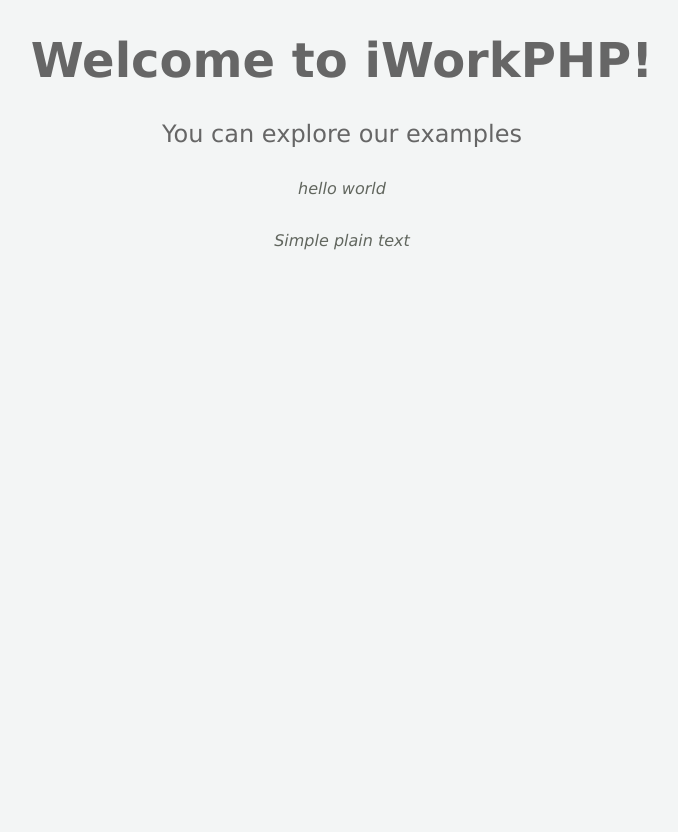
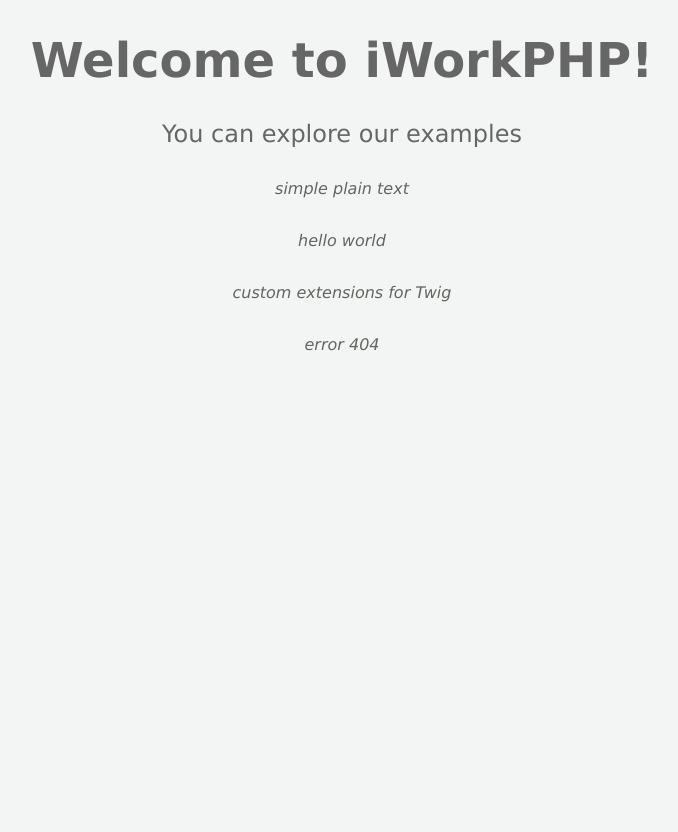
Before and after one commit to EpicCode/iWorkPHP, a PHP site: template app/views/main.html.twig in a window 1280 px wide. Shown: the whole page, without its empty margins (298-976 px from the left). After the commit the page ends 351 px from the top, so only its background shows below. Run offline with PHP 8.4, Linux system fonts and the light colour scheme; the template is opened without the code that fills it, so the values that code supplies are empty; some libraries are stand-ins or nearby versions.

Commit message:
some fixes

```diff
--- a/app/views/main.html.twig
+++ b/app/views/main.html.twig
@@ -1,11 +1,13 @@
-{% extends "default.html.twig" %}
+{% extends "layout.html.twig" %}
 {% set welcome = 'Welcome to iWorkPHP!' %}
 {% set title = welcome %}
 {% block body %}
 
         <h1>{{ welcome }}</h1>
         <p>You can explore our examples</p>
+        <p><a href="http://google.com">simple plain text</a></p>
         <p><a href="http://google.com">hello world</a></p>
-        <p><a href="http://google.com">Simple plain text</a></p>
+        <p><a href="http://google.com">custom extensions for Twig</a></p>
+        <p><a href="http://google.com">error 404</a></p>
 
 {% endblock %}
--- a/framework/config/routing.yml
+++ b/framework/config/routing.yml
@@ -13,3 +13,6 @@ text_page:
 hello_page:
     pattern: "@/hello/(\w+)/@"
     class: { Main:hello }
+twig_page:
+    path: /twig
+    class: { Main:twig }
--- a/www/assets/css/style.css
+++ b/www/assets/css/style.css
@@ -3,10 +3,9 @@
     Author     : EpicJhon
 */
 
-html, body {
+body {
     margin: 0;
     padding: 0;
-    height: 100%;
     background-color: #F3F5F5;
     text-align: center;
     font-family: Verdana, Geneva, sans-serif;
@@ -19,14 +18,3 @@ body a {
     font-style: italic;
     font-size: medium;
 }
-#container {
-    display: table;
-    height: 100%;
-    width: 100%;
-    margin: 0;
-}
-#content {
-    display: table-cell;
-    vertical-align: middle;
-    position: relative;
-}
```
Also changed, not shown: app/controllers/Main.php (+6 -2 lines), app/views/404.html.twig (+3 -7 lines), app/views/hello.html.twig (+2 -5 lines), app/views/twig.html.twig (added, +11 -0 lines), app/views/layout.html.twig (renamed from app/views/default.html.twig).
